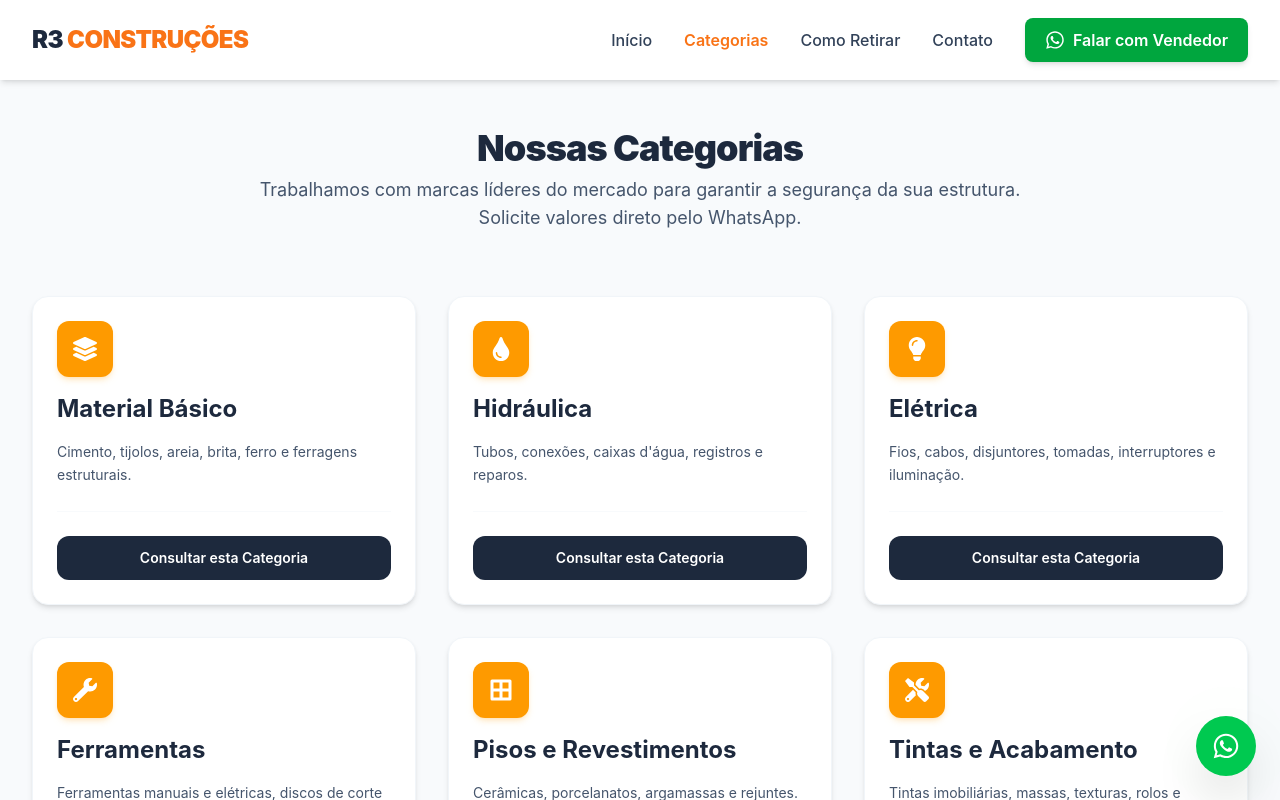
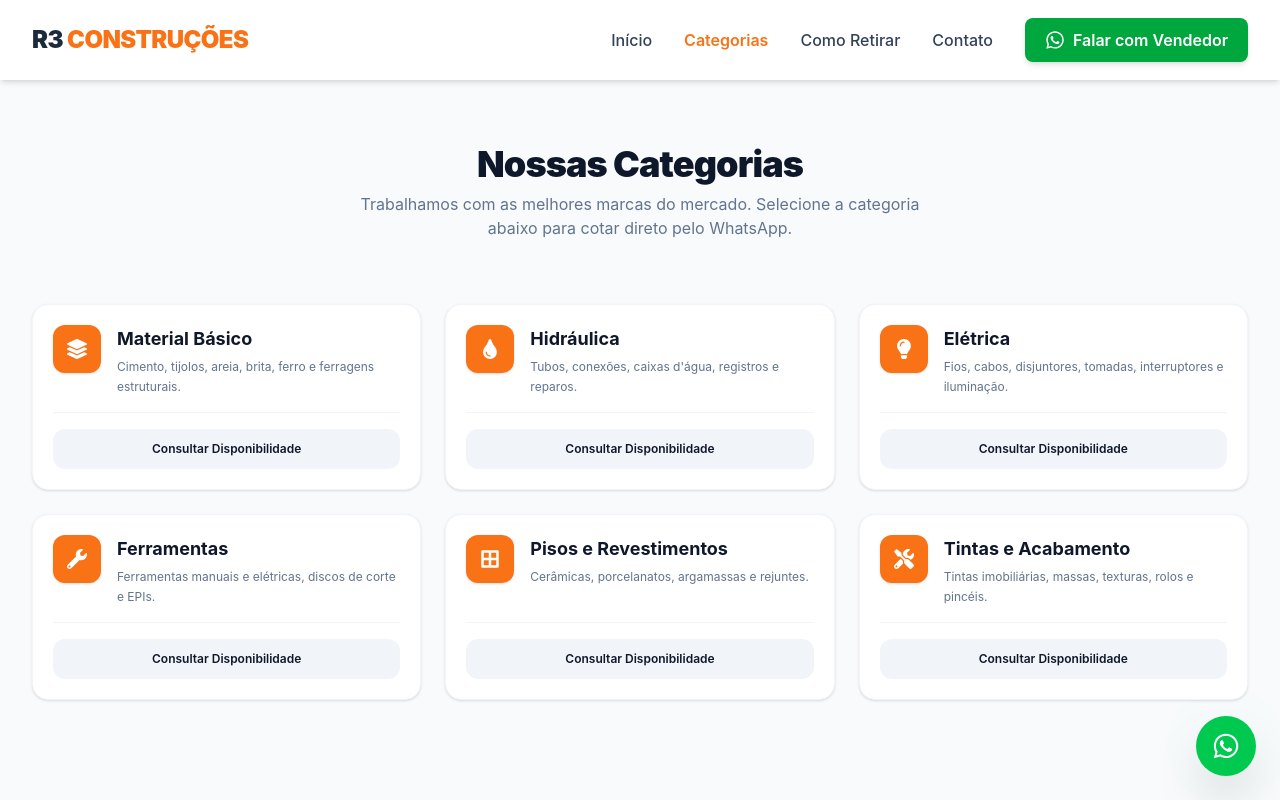
Before and after one commit to maysoaressousa/loja-construcao, a React (Vite) app: page /categorias in a window 1280 px wide. Shown: the top 800 px of the page. Built offline with nearby package versions, Linux system fonts and the light colour scheme.

Commit message:
editando o mobile

```diff
--- a/src/pages/Categorias.jsx
+++ b/src/pages/Categorias.jsx
@@ -19,33 +19,37 @@ export default function Categorias() {
   };
 
   return (
-    <div className="bg-slate-50 min-h-screen py-12 px-4 sm:px-6 lg:px-8">
+    <div className="bg-slate-50 min-h-screen py-8 px-4 md:py-16 md:px-8">
       <div className="max-w-7xl mx-auto">
 
-        <div className="text-center max-w-3xl mx-auto mb-16">
-          <h1 className="text-4xl font-black text-slate-800 tracking-tight">Nossas Categorias</h1>
-          <p className="text-slate-600 mt-2 text-lg">
-            Trabalhamos com marcas líderes do mercado para garantir a segurança da sua estrutura. Solicite valores direto pelo WhatsApp.
+        <div className="text-center max-w-xl mx-auto mb-10 md:mb-16">
+          <h1 className="text-3xl font-black text-azul-marca tracking-tight md:text-4xl">Nossas Categorias</h1>
+          <p className="text-slate-500 text-sm mt-2 md:text-base">
+            Trabalhamos com as melhores marcas do mercado. Selecione a categoria abaixo para cotar direto pelo WhatsApp.
           </p>
         </div>
 
-        <div className="grid grid-cols-1 md:grid-cols-2 lg:grid-cols-3 gap-8">
+        {/* 1 coluna no celular, 2 no tablet, 3 no PC */}
+        <div className="grid grid-cols-1 gap-4 sm:grid-cols-2 lg:grid-cols-3 md:gap-6">
           {listaCategorias.map((cat) => (
-            <div key={cat.id} className="bg-white rounded-2xl shadow-md border border-slate-100 p-6 flex flex-col justify-between hover:shadow-lg transition-all duration-200">
-              <div className="space-y-4">
-                <div className="bg-amber-500 text-white w-14 h-14 rounded-xl flex items-center justify-center text-2xl shadow-md shadow-amber-500/20">
+            <div key={cat.id} className="bg-white rounded-2xl border border-slate-100 p-5 flex flex-col justify-between shadow-sm hover:shadow-md transition-shadow">
+              <div className="flex items-start space-x-4">
+                {/* Ícone menor e mais discreto no mobile */}
+                <div className="bg-laranja-principal text-white w-12 h-12 rounded-xl flex items-center justify-center text-xl shadow-sm flex-shrink-0">
                   {cat.icone}
                 </div>
-                <h2 className="text-2xl font-bold text-slate-800">{cat.nome}</h2>
-                <p className="text-slate-600 text-sm leading-relaxed">{cat.desc}</p>
+                <div className="space-y-1">
+                  <h2 className="text-lg font-bold text-azul-marca">{cat.nome}</h2>
+                  <p className="text-slate-500 text-xs leading-relaxed">{cat.desc}</p>
+                </div>
               </div>
 
-              <div className="pt-6 mt-6 border-t border-slate-50">
+              <div className="pt-4 mt-4 border-t border-slate-100">
                 <button
                   onClick={() => handleConsultarEstoque(cat.nome)}
-                  className="w-full bg-slate-800 hover:bg-amber-600 text-white font-semibold py-3 px-4 rounded-xl transition-all text-sm flex items-center justify-center space-x-2"
+                  className="w-full bg-slate-100 hover:bg-laranja-principal hover:text-white text-azul-marca font-semibold py-3 px-4 rounded-xl transition-all text-xs flex items-center justify-center"
                 >
-                  <span>Consultar esta Categoria</span>
+                  Consultar Disponibilidade
                 </button>
               </div>
             </div>
--- a/src/pages/Home.jsx
+++ b/src/pages/Home.jsx
@@ -2,84 +2,107 @@ import { Link } from 'react-router-dom';
 import { FaWhatsapp, FaStore, FaMotorcycle, FaInstagram, FaArrowRight } from 'react-icons/fa';
 
 export default function Home() {
-  const numeroTelefone = "5585987133705";
+  const numeroTelefone = "5585999999999";
   const whatsappUrl = `https://wa.me/${numeroTelefone}?text=${encodeURIComponent("Olá! Estou na página inicial do site e gostaria de fazer um orçamento.")}`;
 
-  // Dados falsos (mock) para o feed do Instagram
   const instagramPosts = [
-    { id: 1, url: "https://images.unsplash.com/photo-1581094288338-2314dddb7ece?w=500", link: "https://instagram.com/r3.contrucoess" },
-    { id: 2, url: "https://images.unsplash.com/photo-1504307651254-35680f356dfd?w=500", link: "https://instagram.com/r3.contrucoess" },
-    { id: 3, url: "https://images.unsplash.com/photo-1541888946425-d81bb19240f5?w=500", link: "https://instagram.com/r3.contrucoess" },
-    { id: 4, url: "https://images.unsplash.com/photo-1590069261209-f8e9b8642343?w=500", link: "https://instagram.com/r3.contrucoess" },
+    { id: 1, url: "https://images.unsplash.com/photo-1581094288338-2314dddb7ece?w=500", link: "https://instagram.com" },
+    { id: 2, url: "https://images.unsplash.com/photo-1504307651254-35680f356dfd?w=500", link: "https://instagram.com" },
+    { id: 3, url: "https://images.unsplash.com/photo-1541888946425-d81bb19240f5?w=500", link: "https://instagram.com" },
+    { id: 4, url: "https://images.unsplash.com/photo-1590069261209-f8e9b8642343?w=500", link: "https://instagram.com" },
   ];
 
   return (
-    <div className="bg-slate-50 min-h-screen">
+    <div className="bg-white min-h-screen">
 
-      {/* Seção Hero (Banner Principal) */}
-      <section className="relative bg-azul-marca text-white py-24 px-4 sm:px-6 lg:px-8 flex items-center justify-center overflow-hidden">
-        <div className="absolute inset-0 opacity-20 bg-cover bg-center" style={{ backgroundImage: `url('https://images.unsplash.com/photo-1504307651254-35680f356dfd?w=1200')` }}></div>
-        <div className="relative max-w-4xl mx-auto text-center space-y-6 z-10">
-          <span className="text-laranja-principal font-bold uppercase tracking-wider text-sm bg-laranja-principal/10 px-3 py-1 rounded-full">Do alicerce ao acabamento</span>
-          <h1 className="text-4xl sm:text-6xl font-black tracking-tight">
+      {/* SEÇÃO HERO: Ultra limpa no mobile, robusta no desktop */}
+      <section className="bg-azul-marca text-white py-12 px-4 text-center md:py-24 md:px-8 relative overflow-hidden">
+        <div className="max-w-3xl mx-auto space-y-6 relative z-10">
+          <span className="inline-block text-laranja-principal font-bold uppercase tracking-wider text-xs bg-laranja-principal/10 px-3 py-1.5 rounded-md">
+            Do alicerce au acabamento
+          </span>
+
+          <h1 className="text-3xl font-black tracking-tight leading-tight md:text-6xl">
             Tudo para a sua Obra com o <span className="text-laranja-principal">Melhor Preço</span>
           </h1>
-          <p className="text-lg sm:text-xl text-slate-300 max-w-2xl mx-auto">
-            Faça seu orçamento pelo WhatsApp, pague sem sair de casa e retire no local ou envie um Uber Entrega.
+
+          <p className="text-base text-slate-300 max-w-md mx-auto md:text-lg md:max-w-2xl">
+            Faça seu orçamento pelo WhatsApp, pague sem sair de casa e retire no local ou peça um Uber Entrega.
           </p>
-          <div className="flex flex-col sm:flex-row justify-center items-center gap-4 pt-4">
-            <a href={whatsappUrl} target="_blank" rel="noopener noreferrer" className="flex items-center space-x-2 bg-green-600 hover:bg-green-700 text-white font-bold px-8 py-4 rounded-xl shadow-lg hover:shadow-xl transition-all w-full sm:w-auto justify-center">
-              <FaWhatsapp size={24} />
-              <span>Solicitar Orçamento Agora</span>
+
+          {/* Botões: Stacking vertical no celular (w-full) e lado a lado no PC */}
+          <div className="flex flex-col gap-3 pt-4 max-w-xs mx-auto sm:max-w-none sm:flex-row sm:justify-center">
+            <a
+              href={whatsappUrl}
+              target="_blank"
+              rel="noopener noreferrer"
+              className="flex items-center justify-center space-x-2 bg-green-600 hover:bg-green-700 text-white font-bold py-4 px-6 rounded-xl shadow-md active:scale-98 transition-all w-full sm:w-auto"
+            >
+              <FaWhatsapp size={20} />
+              <span>Solicitar Orçamento</span>
             </a>
-            <Link to="/categorias" className="flex items-center space-x-2 bg-slate-700 hover:bg-slate-600 text-white font-medium px-8 py-4 rounded-xl transition-all w-full sm:w-auto justify-center border border-slate-600">
+
+            <Link
+              to="/categorias"
+              className="flex items-center justify-center space-x-2 bg-transparent hover:bg-white/5 text-white font-medium py-4 px-6 rounded-xl border border-white/20 transition-all w-full sm:w-auto"
+            >
               <span>Ver Produtos</span>
-              <FaArrowRight size={16} />
+              <FaArrowRight size={14} />
             </Link>
           </div>
         </div>
       </section>
 
-      {/* Seção Como Funciona (Retirada/Uber) */}
-      <section className="max-w-7xl mx-auto px-4 sm:px-6 lg:px-8 py-16">
-        <div className="text-center max-w-3xl mx-auto mb-12">
-          <h2 className="text-3xl font-black text-slate-800">Compre e Retire com Agilidade</h2>
-          <p className="text-slate-600 mt-2">Esqueça fretes demorados. Aqui você está no controle do envio.</p>
+      {/* SEÇÃO LOGÍSTICA: Um embaixo do outro no celular, grid no PC */}
+      <section className="py-12 px-4 max-w-7xl mx-auto md:py-20 md:px-8">
+        <div className="text-center max-w-xl mx-auto mb-10">
+          <h2 className="text-2xl font-extrabold text-azul-marca md:text-3xl">Compre e Retire com Agilidade</h2>
+          <p className="text-slate-500 text-sm mt-1">Aqui você não perde tempo esperando entregas demoradas.</p>
         </div>
-        <div className="grid grid-cols-1 md:grid-cols-2 gap-8">
-          <div className="bg-white p-8 rounded-2xl shadow-md border border-slate-100 flex flex-col items-center text-center space-y-4">
-            <div className="bbg-orange-100 text-laranja-principal p-4 rounded-full"><FaStore size={32} /></div>
-            <h3 className="text-xl font-bold text-slate-800">Retirada no Balcão</h3>
-            <p className="text-slate-600 text-sm">Feche o pedido pelo WhatsApp, passe na nossa loja física e nós ajudamos você a carregar tudo no seu veículo com rapidez.</p>
+
+        <div className="grid grid-cols-1 gap-4 md:grid-cols-2 md:gap-8">
+          {/* Card 1 */}
+          <div className="bg-slate-50 p-6 rounded-2xl border border-slate-100 flex flex-col items-center text-center space-y-3">
+            <div className="bg-orange-100 text-laranja-principal p-3.5 rounded-xl"><FaStore size={24} /></div>
+            <h3 className="text-lg font-bold text-azul-marca">Retirada no Balcão</h3>
+            <p className="text-slate-600 text-sm leading-relaxed">
+              Feche seu pedido pelo WhatsApp, passe na nossa loja e nós ajudamos a carregar tudo no seu veículo com rapidez.
+            </p>
           </div>
-          <div className="bg-white p-8 rounded-2xl shadow-md border border-slate-100 flex flex-col items-center text-center space-y-4">
-            <div className="bg-green-100 text-green-600 p-4 rounded-full"><FaMotorcycle size={32} /></div>
-            <h3 className="text-xl font-bold text-slate-800">Uber Flash / Moto</h3>
-            <p className="text-slate-600 text-sm">Não pode vir buscar? Solicite um motorista ou entregador de aplicativo (Uber/99) e nos envie o código. Despachamos para você imediatamente.</p>
+
+          {/* Card 2 */}
+          <div className="bg-slate-50 p-6 rounded-2xl border border-slate-100 flex flex-col items-center text-center space-y-3">
+            <div className="bg-green-100 text-green-600 p-3.5 rounded-xl"><FaMotorcycle size={24} /></div>
+            <h3 className="text-lg font-bold text-azul-marca">Uber Flash / Moto</h3>
+            <p className="text-slate-600 text-sm leading-relaxed">
+              Não pode vir? Solicite um motorista ou entregador de aplicativo (Uber/99) e nos envie o código. Despachamos na hora.
+            </p>
           </div>
         </div>
       </section>
 
-      {/* Seção Feed do Instagram */}
-      <section className="bg-white py-16 border-t border-b border-slate-100">
-        <div className="max-w-7xl mx-auto px-4 sm:px-6 lg:px-8">
-          <div className="flex flex-col sm:flex-row justify-between items-center mb-10 gap-4">
+      {/* INSTAGRAM: Grid inteligente 2x2 no mobile e 4x1 no PC */}
+      <section className="py-12 px-4 border-t border-slate-100 bg-slate-50/50 md:py-16 md:px-8">
+        <div className="max-w-7xl mx-auto">
+          <div className="flex flex-col items-center text-center mb-8 space-y-2 md:flex-row md:justify-between md:text-left md:space-y-0">
             <div>
-              <h2 className="text-3xl font-black text-slate-800 flex items-center gap-2">
-                <FaInstagram className="text-pink-600" /> Siga nosso Instagram
+              <h2 className="text-2xl font-extrabold text-azul-marca flex items-center justify-center gap-2 md:justify-start">
+                <FaInstagram className="text-pink-600" /> Siga a R3 no Instagram
               </h2>
-              <p className="text-slate-600 mt-1">Fique por dentro das novidades, ofertas e reposições de estoque.</p>
+              <p className="text-slate-500 text-sm">Acompanhe nossas novidades e ofertas de estoque.</p>
             </div>
-            <a href="https://instagram.com/r3.contrucoess" target="_blank" rel="noopener noreferrer" className="bg-slate-100 hover:bg-slate-200 text-slate-700 font-semibold px-5 py-2.5 rounded-xl transition-all flex items-center space-x-2 text-sm">
-              <span>Acessar @r3.contrucoess</span>
+            <a href="https://instagram.com" target="_blank" rel="noopener noreferrer" className="inline-block bg-white hover:bg-slate-100 text-slate-700 border border-slate-200 font-semibold px-4 py-2 rounded-xl text-xs shadow-sm transition-all">
+              Acessar Perfil
             </a>
           </div>
-          <div className="grid grid-cols-2 md:grid-cols-4 gap-4">
+
+          {/* grid-cols-2 no celular garante que as fotos não fiquem gigantes e verticais */}
+          <div className="grid grid-cols-2 gap-3 md:grid-cols-4 md:gap-4">
             {instagramPosts.map((post) => (
-              <a key={post.id} href={post.link} target="_blank" rel="noopener noreferrer" className="group relative aspect-square block overflow-hidden rounded-xl bg-slate-200 shadow-sm">
-                <img src={post.url} alt="Post do Instagram" className="w-full h-full object-cover group-hover:scale-105 transition-all duration-300" />
-                <div className="absolute inset-0 bg-black/40 opacity-0 group-hover:opacity-100 transition-opacity flex items-center justify-center">
-                  <FaInstagram className="text-white text-3xl" />
+              <a key={post.id} href={post.link} target="_blank" rel="noopener noreferrer" className="group relative aspect-square block overflow-hidden rounded-xl bg-slate-200">
+                <img src={post.url} alt="Instagram" className="w-full h-full object-cover" />
+                <div className="absolute inset-0 bg-black/20 opacity-100 md:opacity-0 md:group-hover:opacity-100 transition-opacity flex items-center justify-center">
+                  <FaInstagram className="text-white text-xl md:text-2xl" />
                 </div>
               </a>
             ))}
```
